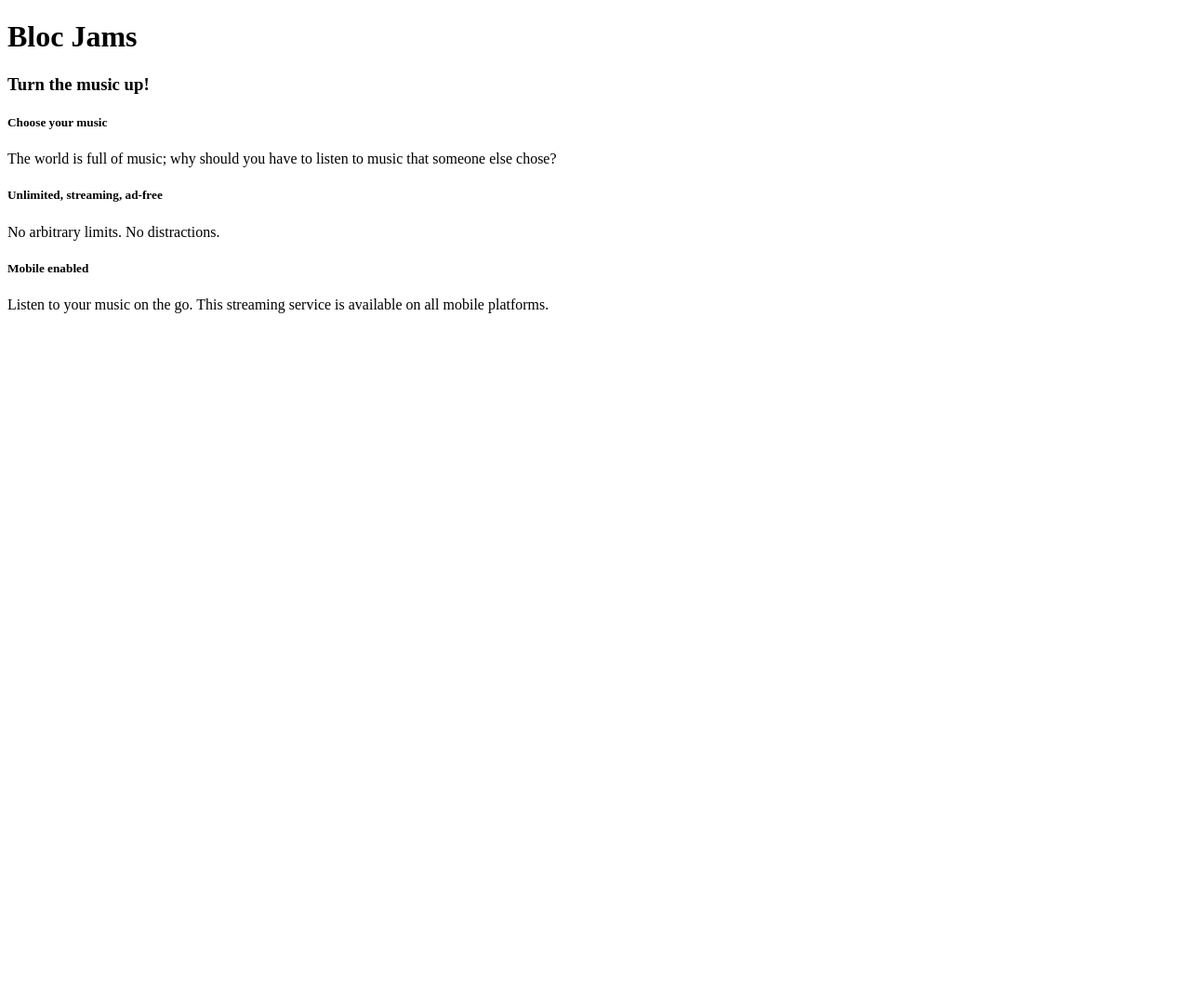
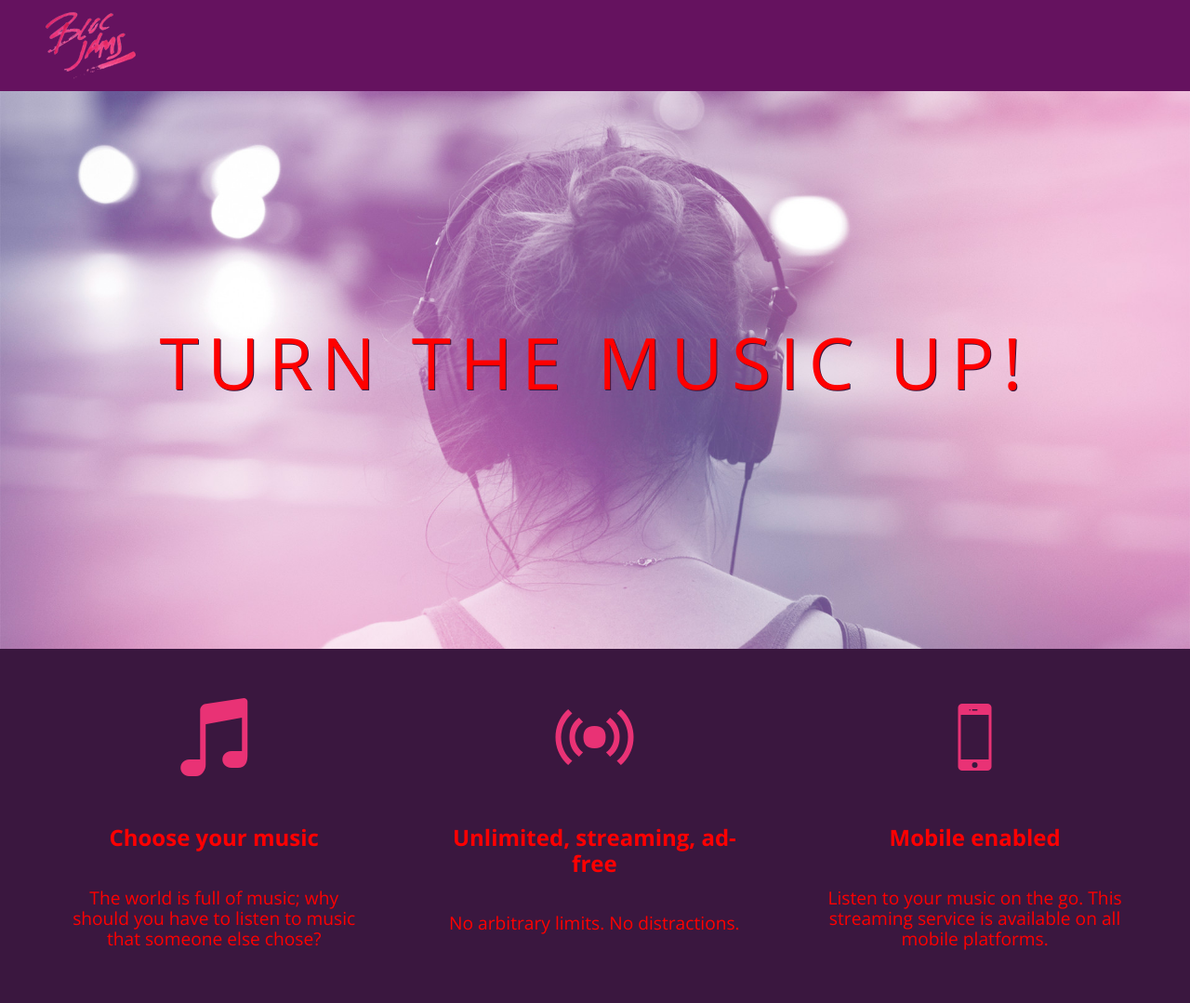
Before and after one commit to williammclane/bloc-jams, a plain HTML site: page index.html in a window 1280 px wide. Shown: the whole page at 93% size. Before the commit the page ends 800 px from the top, so only its background shows below. Drawn offline with nearby package versions, Linux system fonts and the light colour scheme.

Commit message:
Checkpoint 3 Done

```diff
--- a/index.html
+++ b/index.html
@@ -1,28 +1,37 @@
  <!DOCTYPE html>
  <html>
      <head>
-         <title>Bloc Jams</title>
+        <title>Bloc Jams</title>
+        <meta name="viewport" content="width=device-width, initial-scale=1">
+        <link rel="stylesheet" type="text/css" href="http://fonts.googleapis.com/css?family=Open+Sans:400,800,600,700,300">
+        <link rel="stylesheet" type="text/css" href="http://code.ionicframework.com/ionicons/2.0.1/css/ionicons.min.css">
+        <link rel="stylesheet" type="text/css" href="styles/normalize.css">
+        <link rel="stylesheet" type="text/css" href="styles/main.css">
+        <link rel="stylesheet" type="text/css" href="styles/landing.css">
      </head>
-     <body>
-         <div> <!-- navigation bar -->
-         </div>
-         <div> <!-- hero content -->
-             <h1>Bloc Jams</h1>
-             <h3>Turn the music up!</h3>
-         </div>
-         <div> <!-- selling points -->
-             <div>
-                 <h5>Choose your music</h5>
-                 <p>The world is full of music; why should you have to listen to music that someone else chose?</p>
+         <body class="landing">
+             <nav class="navbar"> <!-- nav bar -->
+                <img src="assets/images/bloc_jams_logo.png" alt="bloc jams logo" class="logo">
+             </nav>
+         <section class="hero-content"> <!-- hero content -->
+             <h1 class="hero-title">Turn the music up!</h1>
+         </section>
+       <section class="selling-points container"> <!-- selling points -->
+             <div class="point column third">
+                 <span class="ion-music-note"></span>
+                 <h5 class="point-title">Choose your music</h5>
+                 <p class="point-description">The world is full of music; why should you have to listen to music that someone else chose?</p>
              </div>
-             <div>
-                 <h5>Unlimited, streaming, ad-free</h5>
-                 <p>No arbitrary limits. No distractions.</p>
+             <div class="point column third">
+                 <span class="ion-radio-waves"></span>
+                 <h5 class="point-title">Unlimited, streaming, ad-free</h5>
+                 <p class="point-description">No arbitrary limits. No distractions.</p>
              </div>
-             <div>
-                 <h5>Mobile enabled</h5>
-                 <p>Listen to your music on the go. This streaming service is available on all mobile platforms.</p>
+             <div class="point column third">
+                 <span class="ion-iphone"></span>
+                 <h5 class="point-title">Mobile enabled</h5>
+                 <p class="point-description">Listen to your music on the go. This streaming service is available on all mobile platforms.</p>
              </div>
-         </div>
+         </section>
      </body>
  </html>
--- /dev/null
+++ b/styles/landing.css
@@ -0,0 +1,48 @@
+body.landing {
+     background-color: rgb(58,23,63);
+ }
+
+ .hero-content {
+     position: relative;
+     min-height: 600px;
+     background-image: url(../assets/images/bloc_jams_bg.jpg);
+     background-repeat: no-repeat;
+     background-position: center center;
+     background-size: cover;
+ }
+
+ .hero-content .hero-title {
+     position: absolute;
+     top: 40%;
+     -webkit-transform: translateY(-50%);
+     -moz-transform: translateY(-50%);
+     transform: translateY(-50%);
+     width: 100%;
+     text-align: center;
+     font-size: 4rem;
+     font-weight: 300;
+     text-transform: uppercase;
+     letter-spacing: 0.5rem;
+     text-shadow: 1px 1px 0px rgb(58,23,63);
+ }
+
+ .selling-points {
+     position: relative;
+ }
+
+ .point {
+     position: relative;
+     padding: 2rem;
+     text-align: center;
+ }
+
+ .point .point-title {
+     font-size: 1.25rem;
+ }
+
+ .ion-music-note,
+ .ion-radio-waves,
+ .ion-iphone {
+     color: rgb(233,50,117);
+     font-size: 5rem;
+ }
--- a/styles/main.css
+++ b/styles/main.css
@@ -1,3 +1,8 @@
+ *, *::before, *::after {
+     -moz-box-sizing: border-box;
+     -webkit-box-sizing: border-box;
+     box-sizing: border-box;
+ }
 html {
      height: 100%; /* makes sure our HTML takes up 100% of the browser window */
      font-size: 100%;
@@ -9,10 +14,6 @@ html {
      min-height: 100%;         /* says the height of the body must be, at minimum, 100% of the window */
  }
 
- body.landing {
-     background-color: rgb(58,23,63); /* sets the background color to an RGB value (see below) */
- }
-
  .navbar {
      padding: 0.5rem;
      background-color: rgb(101,18,95);
@@ -22,50 +23,29 @@ html {
      position: relative; /* positioning will be explained in a resource */
      left: 2rem;
  }
- .hero-content {
-     position: relative; /* positioning will be explained in a resource */
-     min-height: 600px;  /* hero content element must be _at least_ 600 pixels */
-     background-image: url(../assets/images/bloc_jams_bg.jpg);
-     background-repeat: no-repeat;
-     background-position: center center;
-     background-size: cover;
- }
- .hero-content .hero-title {
-     position: absolute;             /* positioning will be explained in a resource */
-     top: 40%;                       /* positioning will be explained in a resource */
-     -webkit-transform: translateY(-50%);
-     -moz-transform: translateY(-50%);
-     -ms-transform: translateY(-50%);
-     transform: translateY(-50%);
-     width: 100%;                    /* makes sure the title inhabits the full width of its container */
-     text-align: center;             /* aligns text in the horizontal center of the element */
-     font-size: 4rem;                /* specifies the size of the font in root em units */
-     font-weight: 300;               /* makes the font thinner or lighter weight */
-     text-transform: uppercase;      /* transforms the text to be all uppercase lettering */
-     letter-spacing: 0.5rem;         /* puts 0.5 root ems worth of space between each letter */
-     text-shadow: 1px 1px 0px rgb(58,23,63); /* creates a shadow underneath the text for readability over the image */
- }
- .selling-points {
-     position: relative;
-     display: table;
-     width: 100%;
-     -webkit-box-sizing: border-box;
-     -moz-box-sizing: border-box;
-     box-sizing: border-box; /* we'll explain this in a resource */
+ .container {
+     margin: 0 auto;
+     max-width: 64rem;
  }
 
- .point {
-     display: table-cell;
-     position: relative;
-     width: 33.3%;
-     padding: 2rem;
-     text-align: center;
+ /* Medium and small screens (640px) */
+ @media (min-width: 640px) {
+        html { font-size: 112%; }
+        .column {
+         float: left;
+         padding-left: 1rem;
+         padding-right: 1rem;
+     }
+     .column.full { width: 100%; }
+     .column.two-thirds { width: 66.7%; }
+     .column.half { width: 50%; }
+     .column.third { width: 33.3%; }
+     .column.fourth { width: 25%; }
+     .column.flow-opposite { float: right; }
+     }
+
+
+ /* Large screens (1024px) */
+ @media (min-width: 1024px) {
+   html { font-size: 120%; }
  }
-
- .point .point-title {
-     font-size: 1.25rem;
- }
-
- .ion-music-note,
- .ion-radio-waves,
- .ion-iphone {
```
